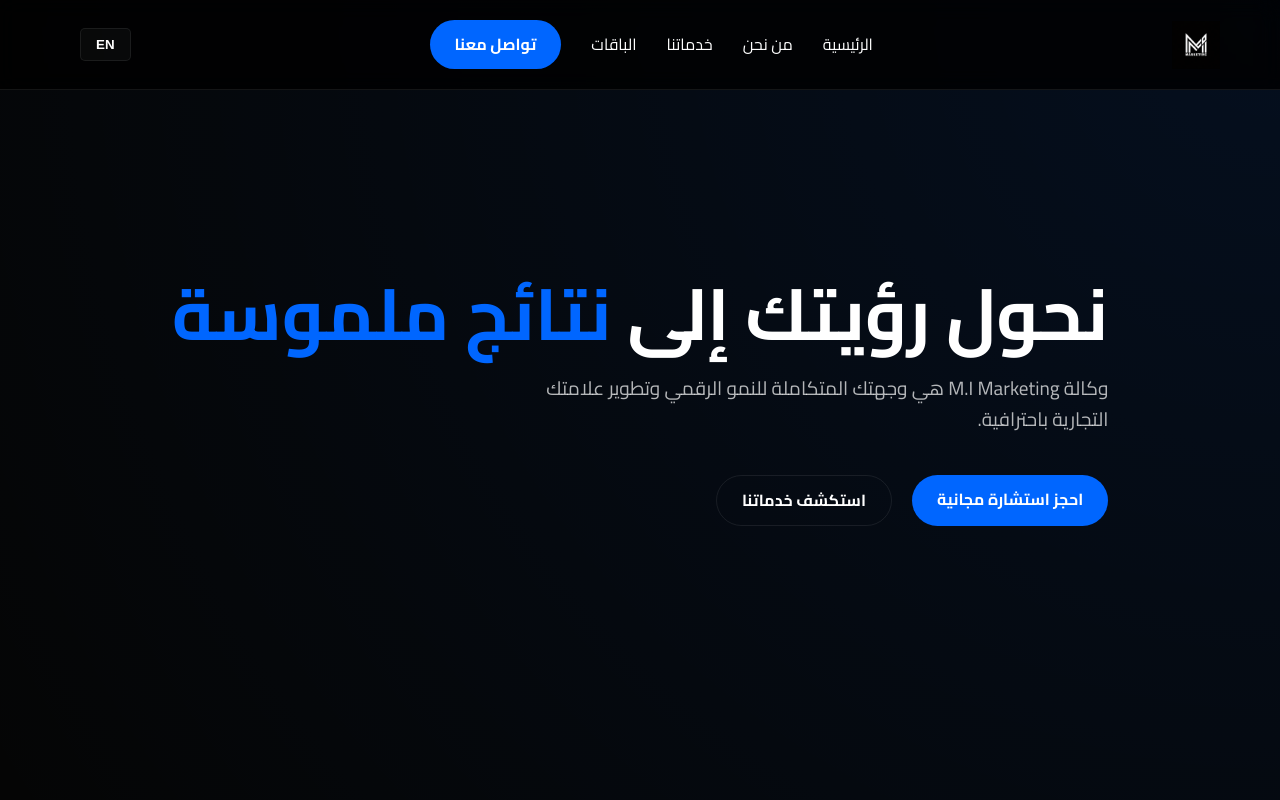
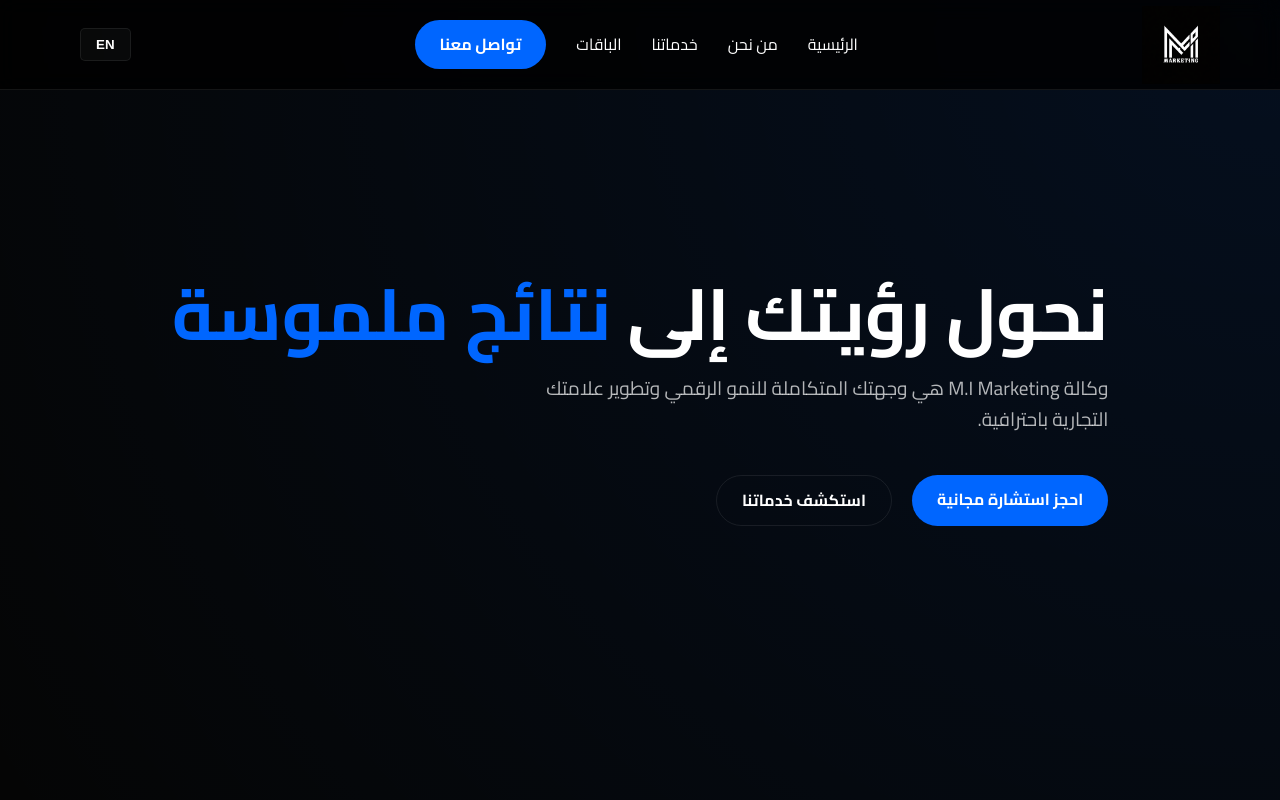
Before and after one commit to Mo-Nassar776/mi-markting, a plain HTML site: page index.html in a window 1280 px wide. Shown: the top 800 px of the page. Drawn offline with nearby package versions, Linux system fonts and the light colour scheme.

Commit message:
Restore and update CSS styles in style.css

```diff
--- a/assets/css/style.css
+++ b/assets/css/style.css
@@ -122,20 +122,24 @@ header nav {
     height: 100%;
 }
 .logo-img {
-    height: 48px; /* slightly larger */
+    height: 100%;
+    max-height: 90px; /* match header height */
     width: auto;
     display: block;
+    object-fit: contain;
+    padding: 6px 0; /* small vertical breathing space */
+    box-sizing: border-box;
 }
 
 @media (max-width: 992px) {
     .logo-img {
-        height: 44px;
+        max-height: 72px;
     }
 }
 
 @media (max-width: 480px) {
     .logo-img {
-        height: 36px;
+        max-height: 56px;
     }
 }
 .nav-links {
```
